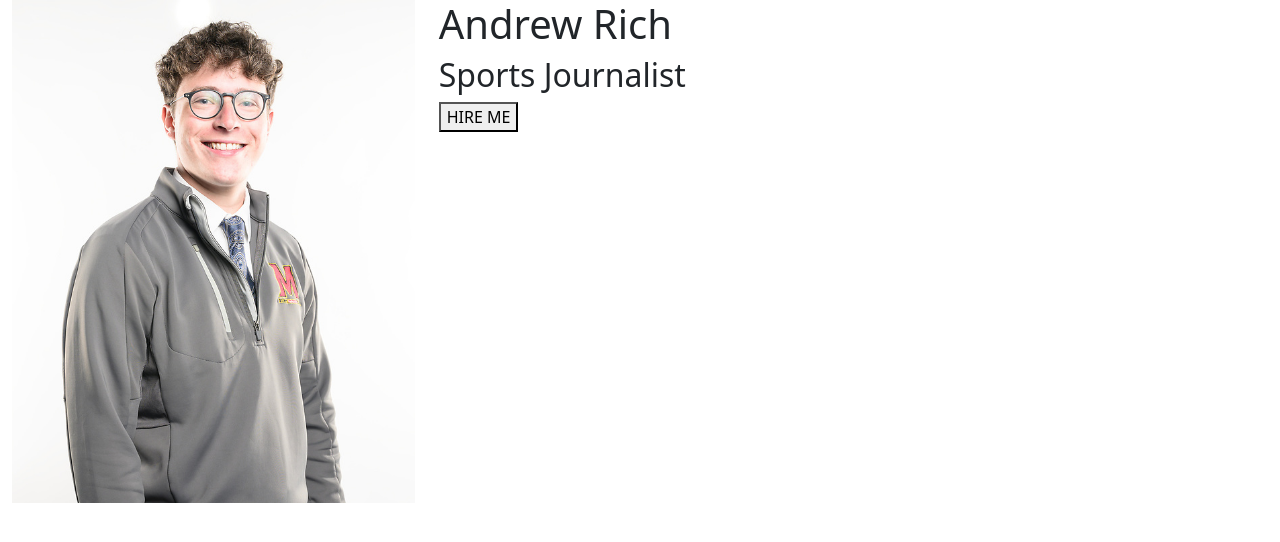
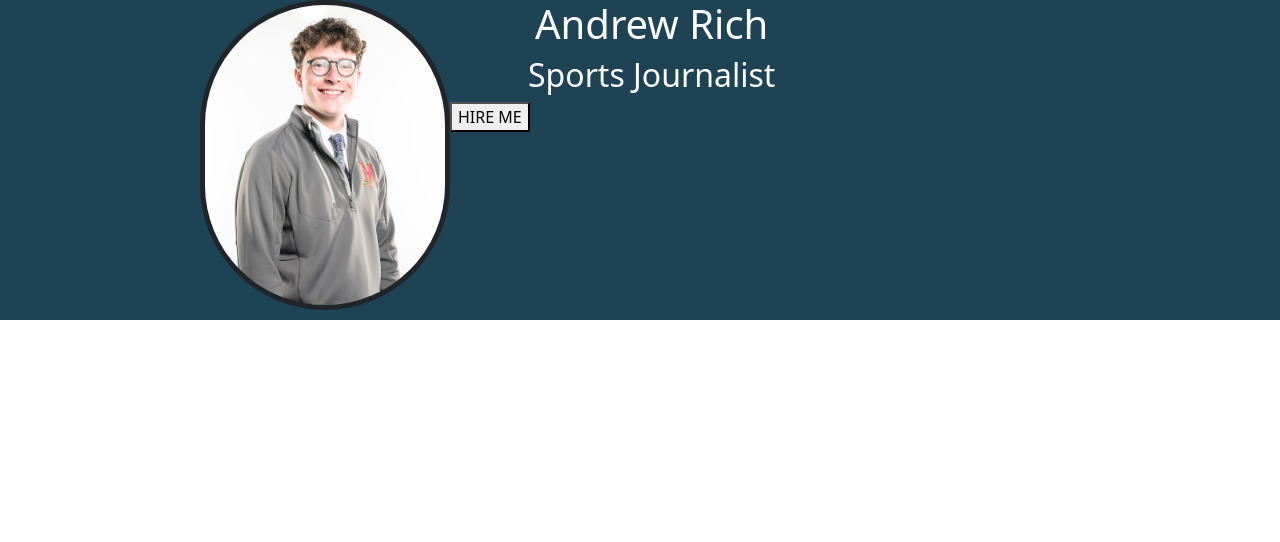
Before and after one commit to Andrewjrich20/Arich-JOUR352, a plain HTML site: page online-portfolio/index.html in a window 1280 px wide. Drawn offline with nearby package versions, Linux system fonts and the light colour scheme.

Commit message:
made changes

```diff
--- a/online-portfolio/index.html
+++ b/online-portfolio/index.html
@@ -4,6 +4,10 @@
 <head>
   <meta charset="utf-8">
     <meta name="viewport" content="width=device-width, initial-scale=1, shrink-to-fit=no">
+
+    <link rel="preconnect" href="https://fonts.googleapis.com">
+<link rel="preconnect" href="https://fonts.gstatic.com" crossorigin>
+<link href="https://fonts.googleapis.com/css2?family=Montserrat&family=Raleway&display=swap" rel="stylesheet">
 
     <link href="style.css" rel="stylesheet">
 
@@ -14,11 +18,17 @@
 
 <body>
 
-  <div class="container-fluid">
+<div class="container-fluid">
 
       <div class="row">
 
-         <div class="col-sm-4">
+     </div>
+
+      </div>
+
+ <div id="topper">
+
+     <div class="col-sm-4">
               <img src="Profile-pic-1.JPG" alt="Andrew Rich Headshot">
 
           </div>
@@ -26,13 +36,12 @@
           <div class="col-sm-8">
              <h1>Andrew Rich</h1>
              <h2>Sports Journalist</h2>
-             <button>HIRE ME</button>
+             <div id="button-container"><button>HIRE ME</button></div>
 
          </div>
 
-      </div>
+    </div>
 
-    </div>
 
 </body>
 
--- a/online-portfolio/style.css
+++ b/online-portfolio/style.css
@@ -1,3 +1,28 @@
 img{
-    width:100%;
+    width:250px;
+    border-radius:500px;
+    float:left;
+    margin-left:200px;
+    border:5px solid
+
 }
+
+#topper{
+    height:320px;
+    background-color:#1d4355;
+}
+
+button{
+    text-align:center;
+}
+
+
+h1{
+    text-align:center;
+    color:white;
+}
+
+h2{
+    text-align:center;
+    color:white;
+}
```
